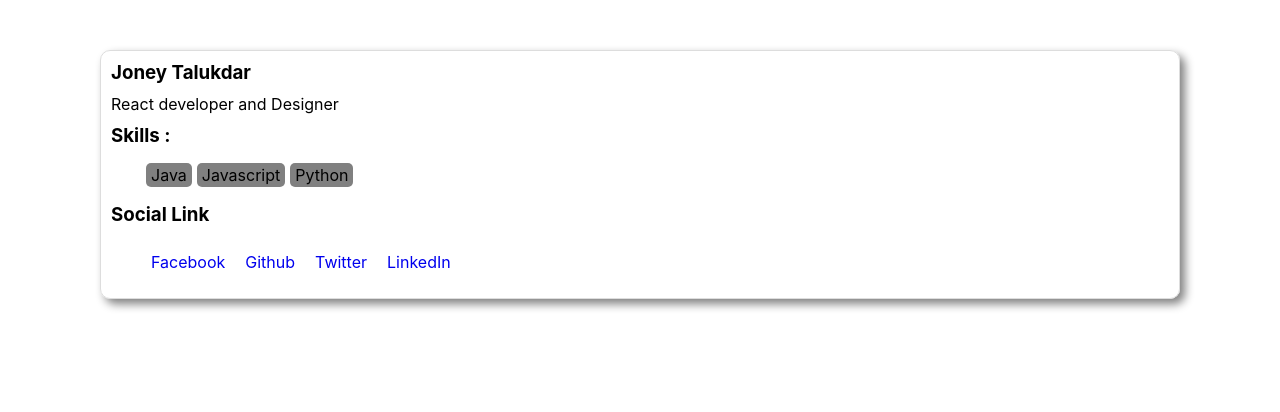
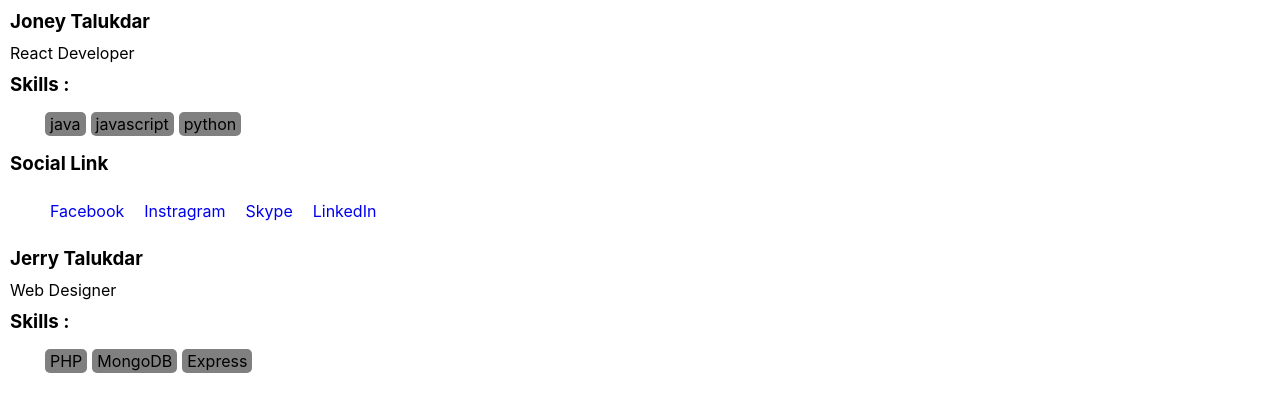
Before and after one commit to jonytalukdar/my-app, a React (Create React App) app: page / in a window 1280 px wide. Shown: the top 412 px of the page. Built offline with nearby package versions, Linux system fonts and the light colour scheme.

Commit message:
completed url section

```diff
--- a/src/components/App.jsx
+++ b/src/components/App.jsx
@@ -1,11 +1,26 @@
 import React from 'react';
 import Profile from './profile';
+import Skills from './profile/Skills';
+import Bio from './profile/Bio';
+// import MyProps from './props';
 
 class App extends React.Component {
   render() {
     return (
       <div>
         <Profile />
+        <Bio name="Jerry Talukdar" title="Web Designer" />
+        <Skills skillA="PHP" skillB="MongoDB" skillC="Express" />
+        {/* <div> */}
+        {/* <MyProps name="Joney " />
+          <MyProps name="Jerry " />
+          <MyProps name="Jubayer " /> */}
+
+        {/* <p>Mr x</p>
+          <Skills />
+          <p>Mr y</p>
+          <Skills /> */}
+        {/* </div> */}
       </div>
     );
   }
--- a/src/components/profile/Bio.jsx
+++ b/src/components/profile/Bio.jsx
@@ -1,9 +1,9 @@
 import React from 'react';
 
-const Bio = () => (
+const Bio = (props) => (
   <div className="Bio">
-    <h3>Joney Talukdar</h3>
-    <p>React developer and Designer</p>
+    <h3>{props.name}</h3>
+    <p>{props.title}</p>
   </div>
 );
 
--- a/src/components/profile/Links.jsx
+++ b/src/components/profile/Links.jsx
@@ -1,20 +1,20 @@
 import React from 'react';
 
-const Links = () => (
+const Links = (props) => (
   <div className="Links">
     <h3>Social Link</h3>
     <ul>
       <li>
-        <a href="#">Facebook</a>
+        <a href="#">{props.linkA}</a>
       </li>
       <li>
-        <a href="#">Github</a>
+        <a href="#">{props.linkB}</a>
       </li>
       <li>
-        <a href="#">Twitter</a>
+        <a href="#">{props.linkC}</a>
       </li>
       <li>
-        <a href="#">LinkedIn</a>
+        <a href="#">{props.linkD}</a>
       </li>
     </ul>
   </div>
--- a/src/components/profile/Skills.jsx
+++ b/src/components/profile/Skills.jsx
@@ -1,11 +1,11 @@
 import React from 'react';
-const Skills = () => (
+const Skills = (props) => (
   <div className="Skills">
     <h3>Skills : </h3>
     <ul>
-      <li>Java</li>
-      <li>Javascript</li>
-      <li>Python</li>
+      <li>{props.skillA}</li>
+      <li>{props.skillB}</li>
+      <li>{props.skillC}</li>
     </ul>
   </div>
 );
--- a/src/components/profile/index.jsx
+++ b/src/components/profile/index.jsx
@@ -5,12 +5,33 @@ import Skills from './Skills';
 import Links from './Links';
 
 class Profile extends React.Component {
+  me = {
+    name: 'Joney Talukdar',
+    title: 'React Developer',
+    skillA: 'java',
+    skillB: 'javascript',
+    skillC: 'python',
+    linkA: 'Facebook',
+    linkB: 'Instragram',
+    linkC: 'Skype',
+    linkD: 'LinkedIn',
+  };
   render() {
+    // console.log('Profile- ', this.props);
     return (
-      <div className="Main">
-        <Bio />
-        <Skills />
-        <Links />
+      <div>
+        <Bio name={this.me.name} title={this.me.title} />
+        <Skills
+          skillA={this.me.skillA}
+          skillB={this.me.skillB}
+          skillC={this.me.skillC}
+        />
+        <Links
+          linkA={this.me.linkA}
+          linkB={this.me.linkB}
+          linkC={this.me.linkC}
+          linkD={this.me.linkD}
+        />
       </div>
     );
   }
--- /dev/null
+++ b/src/components/props/index.jsx
@@ -0,0 +1,7 @@
+import React from 'react';
+
+const MyProps = (props) => {
+  return <h1>My name is {props.name} </h1>;
+};
+
+export default MyProps;
```
